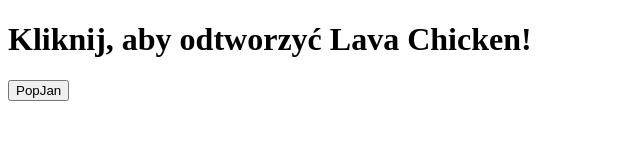
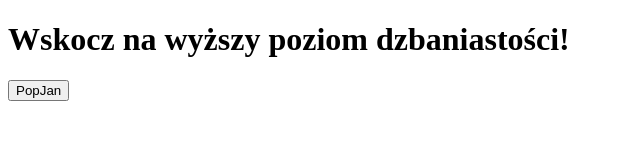
Before and after one commit to Wirustrojan483/wybierz_m-drze, a plain HTML site: page index.html in a window 1280 px wide. Shown: the whole page, without its empty margins (0-640 px from the left). Drawn offline with Linux system fonts and the light colour scheme.

Commit message:
Update index.html

```diff
--- a/index.html
+++ b/index.html
@@ -1,10 +1,10 @@
 <!DOCTYPE html>
 <html>
 <head>
-    <title>Wskocz na wyższy poziom dzbaniastości!</title>
+    <title>PopJan</title>
 </head>
 <body>
-    <h1>Kliknij, aby odtworzyć Lava Chicken!</h1>
+    <h1>Wskocz na wyższy poziom dzbaniastości!</h1>
     <button onclick="openSong()">PopJan</button>
 
     <script>
```
